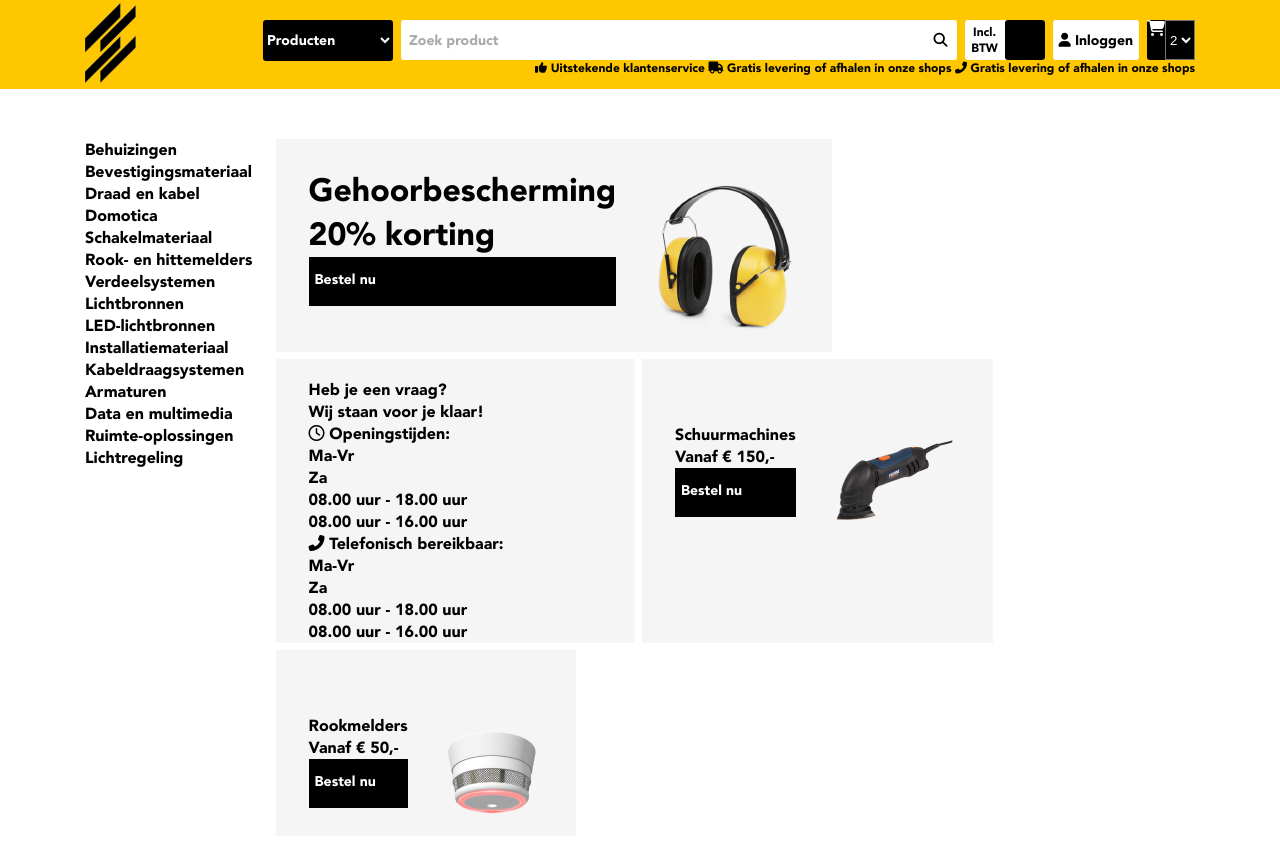
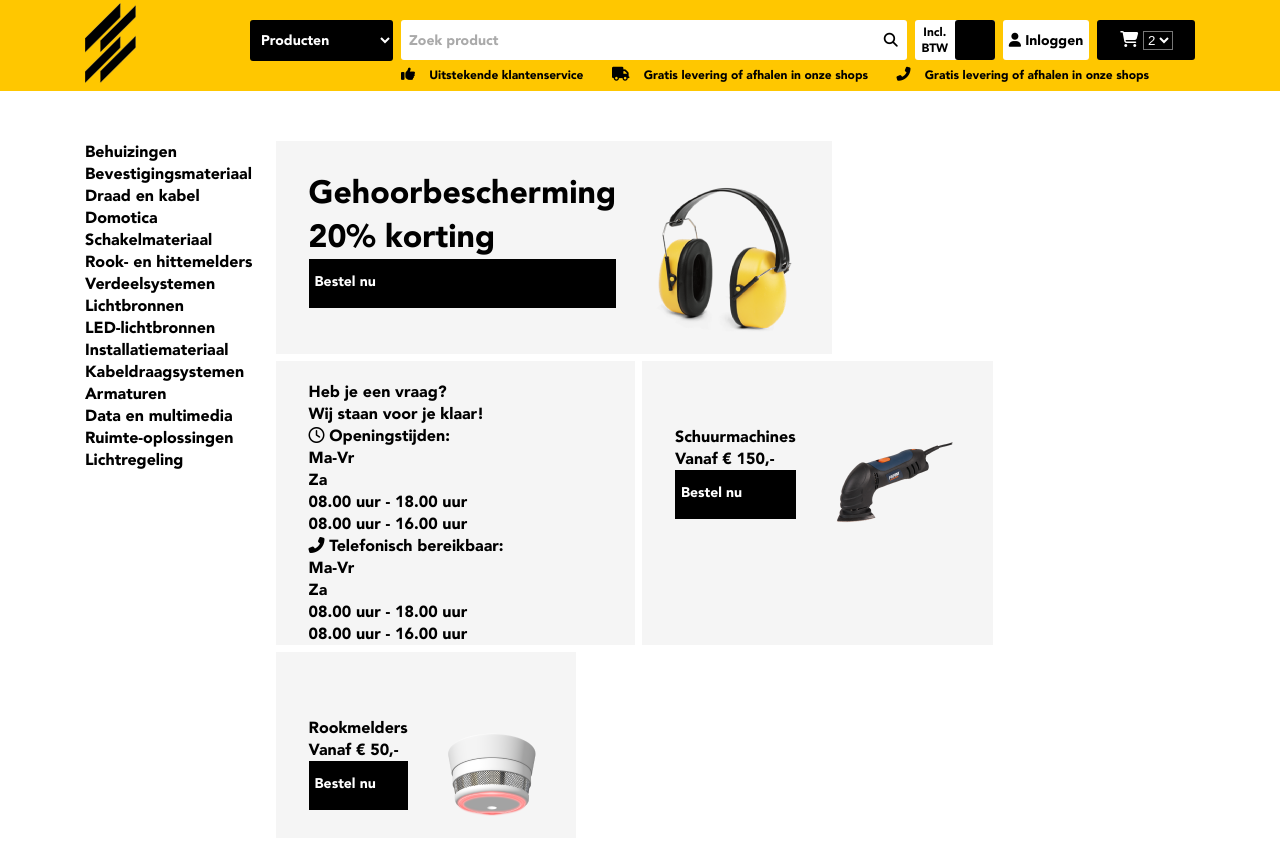
Before and after one commit to gshadura/test_ism, a plain HTML site: page index.html in a window 1280 px wide. Shown: the top 841 px of the page. Drawn offline with Linux system fonts and the light colour scheme.

Commit message:
header done

```diff
--- a/index.html
+++ b/index.html
@@ -66,18 +66,20 @@
                         </button>
                     </form>
                     <span class="basket inverted">
+                        <div>
                         <i class="fas fa-shopping-cart"></i>
                         <select class="inverted">
                             <option value="basket">
                                 2
                             </option>
                         </select>
+                        </div>
                     </span>
 
                 </section>
                 <section class="lowerRow">
                     <span>
-                        <span>
+                        <span class="icon">
                             <i class="fas fa-thumbs-up"></i>
                         </span>
                     <span>
@@ -85,7 +87,7 @@
                         </span>
                     </span>
                     <span>
-                        <span>
+                        <span class="icon">
                             <i class="fas fa-truck"></i>
                         </span>
                     <span>
@@ -93,7 +95,7 @@
                         </span>
                     </span>
                     <span>
-                        <span>
+                        <span  class="icon">
                             <i class="fas fa-phone-alt"></i>
                         </span>
                     <span>
--- a/styles.css
+++ b/styles.css
@@ -31,7 +31,7 @@ header {
     margin: auto;
     display: flex;
     margin-top: 3px;
-    margin-bottom: 6px;
+    /* margin-bottom: 6px; */
     /* justify-content: space-between; */
 }
 
@@ -42,7 +42,7 @@ header {
 }
 
 #logo {
-    height: 100%;
+    height: 80px;
     width: auto;
 }
 
@@ -71,7 +71,9 @@ header {
     height: 41px;
     margin-top: 17px;
     border-radius: 3px;
-    /* margin-bottom: auto; */
+    padding-left: 7px;
+    padding-right: 6px;
+    /* margin-bottom: auto;*/
 }
 
 
@@ -208,6 +210,22 @@ input[type=checkbox]:checked~ul {
     border-radius: 3px;
 }
 
+.basket>div {
+    margin-top: auto;
+    margin-bottom: auto;
+    margin-left: 23px;
+    margin-right: 22px;
+}
+
+.basket>i {
+    font-size: 24px;
+}
+
+.basket>select {
+    border: 0px;
+    border-radius: 0px 3px 3px 0px;
+}
+
 .lowerRow {
     font-size: 12px;
     font-weight: 900;
@@ -216,7 +234,17 @@ input[type=checkbox]:checked~ul {
     /* justify-self: flex-end; */
     /* align-self: flex-end; */
     flex-wrap: wrap;
-    align-self: flex-end;
+    line-height: 2.58;
+}
+
+.lowerRow>span {
+    margin-right: 25px;
+}
+
+.lowerRow .icon {
+    font-size: 14px;
+    line-height: 1.29;
+    margin-right: 10px;
 }
 
 .producten,
```
